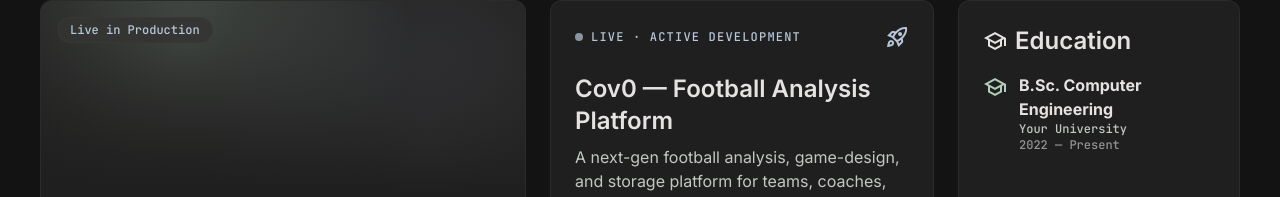
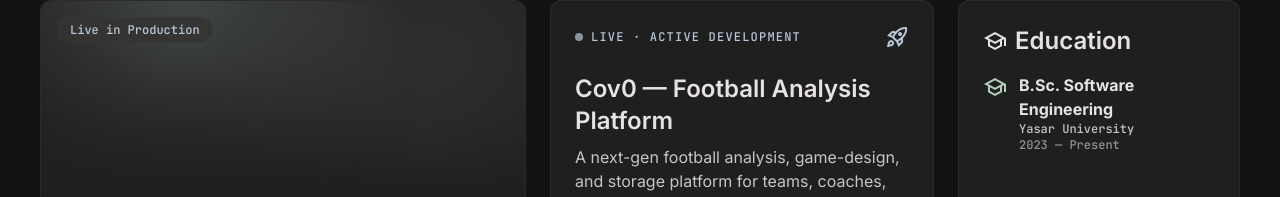
Before and after one commit to DinVisel/Portfolio, a Next.js app: page / in a window 1280 px wide. Shown: the part 811-1008 px from the top of the page. Built offline with nearby package versions, Linux system fonts and the light colour scheme.

Commit message:
Update portfolio.ts

```diff
--- a/src/content/portfolio.ts
+++ b/src/content/portfolio.ts
@@ -316,13 +316,12 @@
 	url: "https://cov0.com",
 };
 
-// TODO: fill in your real education (institution, degree, dates).
 export const education: EducationItem[] = [
 	{
-		institution: "Your University",
-		degree: "B.Sc. Computer Engineering",
-		period: "2022 — Present",
-		detail: "Relevant coursework, focus, or honors.",
+		institution: "Yasar University",
+		degree: "B.Sc. Software Engineering",
+		period: "2023 — Present",
+		detail: "Full Scholarship",
 		icon: "school",
 		accent: "primary",
 	},
```
